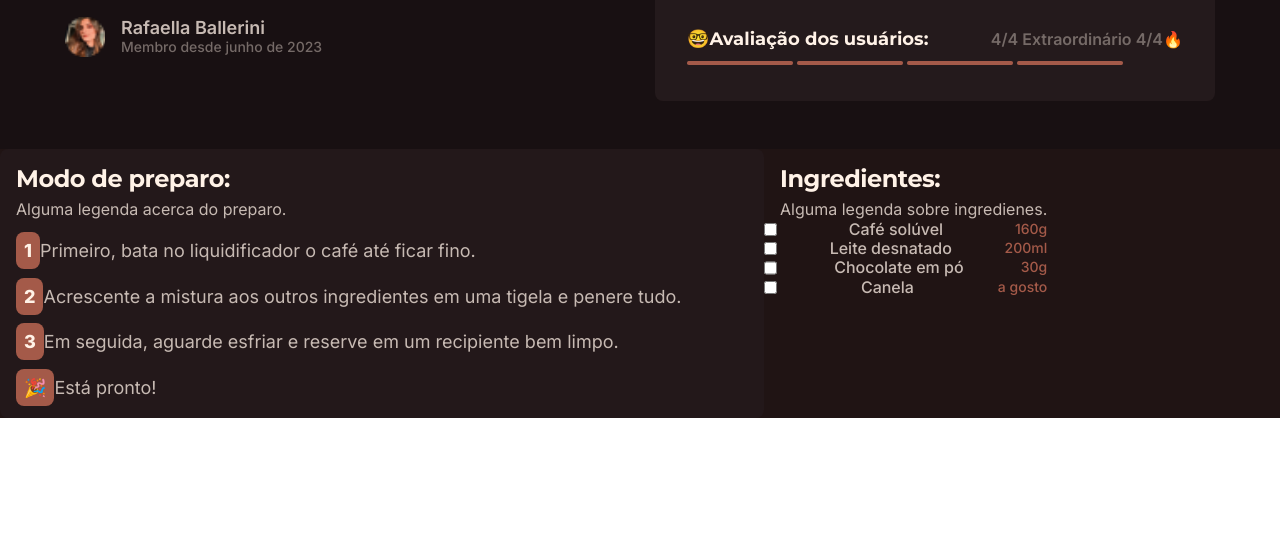
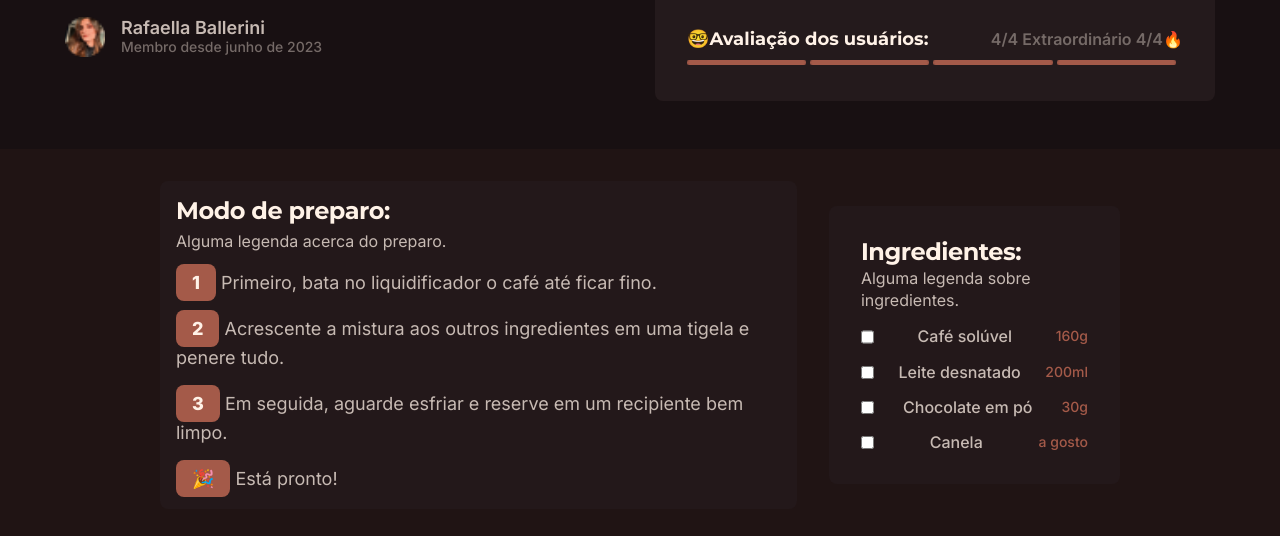
Before and after one commit to steffaneleal/Landing-Page---BalleCoffe, a plain HTML site: page index-receita.html in a window 1280 px wide. Shown: the part 334-870 px from the top of the page. Before the commit the page ends 800 px from the top, so only its background shows below. Drawn offline with Linux system fonts and the light colour scheme.

Commit message:
versão 4
só faltam os detalhes finais do receitas (modo de preparo e ingredientes)

```diff
--- a/cappuccino.css
+++ b/cappuccino.css
@@ -92,6 +92,10 @@
     border-radius: 0.5rem;
 }
 
+.receita-detalhes img{
+    width: 7.45rem;
+}
+
 .receita-detalhes h3{
     color: #A45A49;
     font-family: Epilogue;
--- a/index-receita.html
+++ b/index-receita.html
@@ -84,31 +84,31 @@
                 <h1>Modo de preparo:</h1>
                 <p>Alguma legenda acerca do preparo.</p>
                 <div class="modo-preparo-passos">
-                    <h2><span>1</span>Primeiro, bata no liquidificador o café até ficar fino.</h2>
-                    <h2><span>2</span>Acrescente a mistura aos outros ingredientes em uma tigela e penere tudo.</h2>
-                    <h2><span>3</span>Em seguida, aguarde esfriar e reserve em um recipiente bem limpo.</h2>
-                    <h2><span>🎉</span>Está pronto!</h2>
+                    <h2><span>1</span> Primeiro, bata no liquidificador o café até ficar fino.</h2>
+                    <h2><span>2</span> Acrescente a mistura aos outros ingredientes em uma tigela e penere tudo.</h2>
+                    <h2><span>3</span> Em seguida, aguarde esfriar e reserve em um recipiente bem limpo.</h2>
+                    <h2><span>🎉</span> Está pronto!</h2>
                 </div>
             </div>
             <div class="preparo-ingredientes">
                 <h1>Ingredientes:</h1>
-                <p>Alguma legenda sobre ingredienes.</p>
+                <p>Alguma legenda sobre ingredientes.</p>
                 <div class="preparo-ingredientes-form">
                     <form action="">
                         <div class="preparo-ingredientes-form-selection">
-                            <input type="checkbox" name="ingredientes" value="café"> Café solúvel
+                            <input type="checkbox" name="ingredientes" value="café">Café solúvel
                             <h4>160g</h4>
                         </div>
                         <div class="preparo-ingredientes-form-selection">
-                            <input type="checkbox" name="ingredientes" value="leite"> Leite desnatado
+                            <input type="checkbox" name="ingredientes" value="leite">Leite desnatado
                             <h4>200ml</h4>
                         </div>
                         <div class="preparo-ingredientes-form-selection">
-                            <input type="checkbox" name="ingredientes" value="chocolate"> Chocolate em pó
+                            <input type="checkbox" name="ingredientes" value="chocolate">Chocolate em pó
                             <h4>30g</h4>
                         </div>
                         <div class="preparo-ingredientes-form-selection">
-                            <input type="checkbox" name="ingredientes" value="canela"> Canela
+                            <input type="checkbox" name="ingredientes" value="canela">Canela
                             <h4>a gosto</h4>
                         </div>
                     </form>
--- a/preparo.css
+++ b/preparo.css
@@ -12,6 +12,9 @@
     height: auto;
 
     display: flex;
+    justify-content: space-between;
+    align-items: center;
+    gap: 2rem;
 }
 
 .modo-preparo{
@@ -19,7 +22,9 @@
     width: 47.75rem;
     height: auto;
     border-radius: var(--Border-Radius, 0.5rem);
-
+    margin-top: 2rem;
+    margin-bottom: 2rem;
+    margin-left: 10rem;
 }
 
 .modo-preparo h1{
@@ -60,11 +65,9 @@
 .modo-preparo h2 span{
     background: #A45A49;
     border-radius: 0.5rem;
-    padding: 0.5rem;
+    padding: 0.5rem 1rem;
 
     color: #FFF2E7;
-    leading-trim: both;
-    text-edge: cap;
     font-family: Inter;
     font-size: 1.125rem;
     font-style: normal;
@@ -72,10 +75,14 @@
     line-height: 120%; /* 1.35rem */
 }
 
+.preparo-ingredientes{
+    background: #23181A;
+    border-radius: 0.5rem;
+    padding: 2rem;
+    margin-right: 10rem;
+}
+
 .preparo-ingredientes h1{
-    padding-top: 1rem;
-    padding-left: 1rem;
-
     color: #FFF2E7;
     font-family: Montserrat;
     font-size: 1.5rem;
@@ -86,9 +93,6 @@
 }
 
 .preparo-ingredientes p{
-    padding-top: 0.25rem;
-    padding-left: 1rem;
-
     color: #C7BAB3;
     font-family: Inter;
     font-size: 1rem;
@@ -98,6 +102,7 @@
 }
 
 .preparo-ingredientes-form-selection{
+    padding-top: 1rem;
     display: flex;
     justify-content: space-between;
 
```
